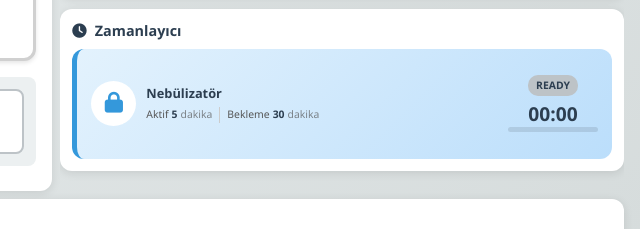
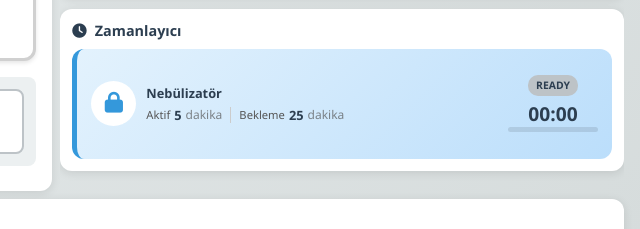
Before and after one commit to oktaycit/Kuvoz, a plain HTML site: page web/index.html in a window 1280 px wide. Shown: the part 468-697 px from the top of the page, 640-1280 px from the left. Drawn offline with nearby package versions, Linux system fonts and the light colour scheme; no server answers.

Commit message:
Fix timer duty/free time display

```diff
--- a/web/script.js
+++ b/web/script.js
@@ -772,8 +772,8 @@ class KuvozController {
         const phaseElement = document.getElementById(`${device}Phase`);
         const countdownElement = document.getElementById(`${device}Countdown`);
         const progressElement = document.getElementById(`${device}Progress`);
-        const dutyTimeElement = document.getElementById(`${device}DutyTime`);
-        const freeTimeElement = document.getElementById(`${device}FreeTime`);
+        const dutyDisplayElement = document.getElementById(`${device}DutyDisplay`);
+        const freeDisplayElement = document.getElementById(`${device}FreeDisplay`);
 
         if (!phaseElement || !countdownElement || !progressElement) return;
 
@@ -794,15 +794,15 @@ class KuvozController {
             progressElement.style.width = '0%';
         }
 
-        // Update duty/free time displays
-        if (dutyTimeElement) {
+        // Update duty/free time displays with correct IDs
+        if (dutyDisplayElement) {
             const dutySlider = device === 'nebulizer' ? 'sld8' : 'sld10';
-            dutyTimeElement.textContent = this.sliderValues[dutySlider];
-        }
-
-        if (freeTimeElement) {
+            dutyDisplayElement.textContent = this.sliderValues[dutySlider];
+        }
+
+        if (freeDisplayElement) {
             const freeSlider = device === 'nebulizer' ? 'sld9' : 'sld11';
-            freeTimeElement.textContent = this.sliderValues[freeSlider];
+            freeDisplayElement.textContent = this.sliderValues[freeSlider];
         }
     }
 
--- a/web/styles.css
+++ b/web/styles.css
@@ -389,20 +389,21 @@ section h2 {
     display: flex;
     flex-wrap: wrap;
     align-items: center;
-    gap: 3px;
-    font-size: 0.65rem;
+    gap: 4px;
+    font-size: 0.75rem;
     color: #555;
     line-height: 1.3;
 }
 
 .timer-label {
     font-weight: 500;
+    font-size: 0.7rem;
 }
 
 .timer-time {
     font-weight: 700;
     color: var(--primary-color);
-    font-size: 0.65rem;
+    font-size: 0.8rem;
 }
 
 .timer-unit {
```
